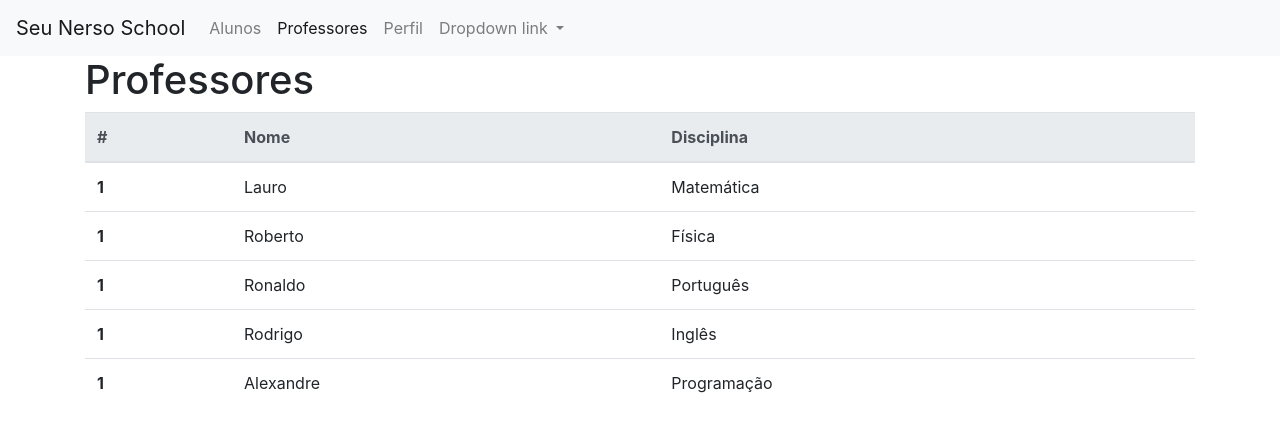
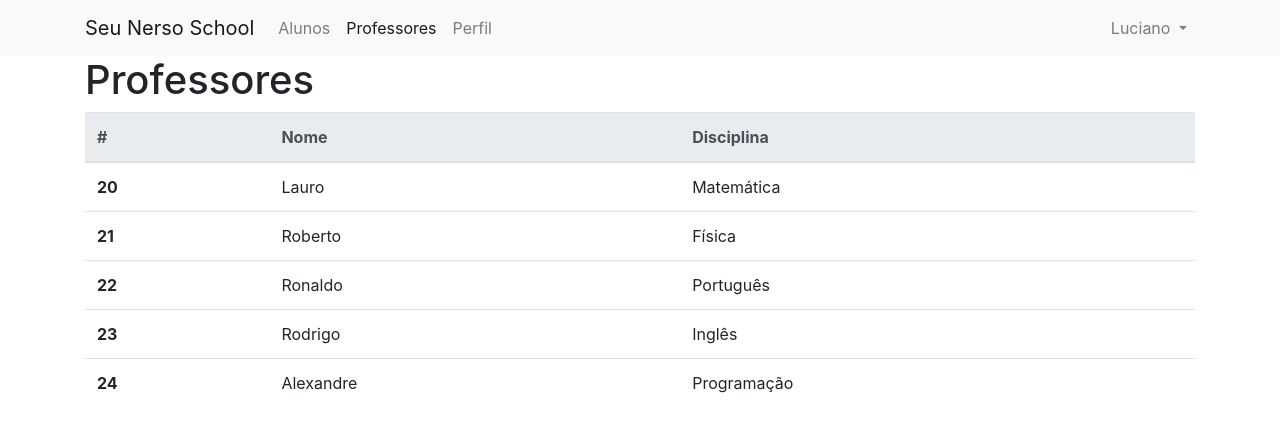
Before and after one commit to lucianoschirmer/SmartSchool, an Angular app: page /professores in a window 1280 px wide. Shown: the top 432 px of the page. Built offline with nearby package versions, Linux system fonts and the light colour scheme.

Commit message:
ajustado dropdown

```diff
--- a/src/app/nav/nav.component.html
+++ b/src/app/nav/nav.component.html
@@ -1,31 +1,37 @@
 <nav class="navbar navbar-expand-lg navbar-light bg-light">
+    <div class="container">
         <a routerLink="dashboard" class="navbar-brand">Seu Nerso School</a>
         <button class="navbar-toggler" type="button" data-toggle="collapse" data-target="#navbarNavDropdown"
             aria-controls="navbarNavDropdown" aria-expanded="false" aria-label="Toggle navigation">
             <span class="navbar-toggler-icon"></span>
         </button>
         <div class="collapse navbar-collapse" id="navbarNavDropdown">
-        <ul class="navbar-nav">
-            <li class="nav-item">
-                <a routerLink="alunos" routerLinkActive="active" class="nav-link">Alunos</a>
+            <ul class="navbar-nav mr-auto">
+                <li class="nav-item" routerLinkActive="active">
+                    <a routerLink="alunos" class="nav-link">Alunos</a>
                 </li>
-            <li class="nav-item">
-                <a routerLink="professores" routerLinkActive="active" class="nav-link">Professores</a>
+                <li class="nav-item" routerLinkActive="active">
+                    <a routerLink="professores" class="nav-link">Professores</a>
                 </li>
-            <li class="nav-item">
-                <a routerLink="perfil" routerLinkActive="active" class="nav-link">Perfil</a>
+                <li class="nav-item" routerLinkActive="active">
+                    <a routerLink="perfil" class="nav-link">Perfil</a>
                 </li>
+            </ul>
+
+            <ul class="navbar-nav" dropdown>
                 <li class="nav-item dropdown">
-                <a class="nav-link dropdown-toggle" href="#" id="navbarDropdownMenuLink" role="button"
-                    data-toggle="dropdown" aria-haspopup="true" aria-expanded="false">
-                    Dropdown link
+                    <a id="button-basic" dropdownToggle class="nav-link dropdown-toggle" id="navbarDropdownMenuLink"
+                        role="button" style="cursor: pointer;" data-toggle="dropdown" aria-haspopup="true"
+                        aria-expanded="false">
+                        Luciano
                     </a>
-                <div class="dropdown-menu" aria-labelledby="navbarDropdownMenuLink">
-                    <a class="dropdown-item" href="#">Action</a>
-                    <a class="dropdown-item" href="#">Another action</a>
-                    <a class="dropdown-item" href="#">Something else here</a>
+                    <div id="dropdown-basic" *dropdownMenu class="dropdown-menu"
+                        aria-labelledby="navbarDropdownMenuLink">
+                        <a class="dropdown-item" href="#">Perfil</a>
+                        <a class="dropdown-item" href="#">Sair</a>
                     </div>
                 </li>
             </ul>
         </div>
+    </div>
 </nav>
--- a/src/app/professores/professores.component.ts
+++ b/src/app/professores/professores.component.ts
@@ -10,11 +10,11 @@ export class ProfessoresComponent implements OnInit {
   titulo = 'Professores';
 
   public professores = [
-    { id: 1, nome: 'Lauro', disciplina: 'Matemática' },
-    { id: 1, nome: 'Roberto', disciplina: 'Física' },
-    { id: 1, nome: 'Ronaldo', disciplina: 'Português' },
-    { id: 1, nome: 'Rodrigo', disciplina: 'Inglês' },
-    { id: 1, nome: 'Alexandre', disciplina: 'Programação' },
+    { id: 20, nome: 'Lauro', disciplina: 'Matemática' },
+    { id: 21, nome: 'Roberto', disciplina: 'Física' },
+    { id: 22, nome: 'Ronaldo', disciplina: 'Português' },
+    { id: 23, nome: 'Rodrigo', disciplina: 'Inglês' },
+    { id: 24, nome: 'Alexandre', disciplina: 'Programação' },
   ];
 
   constructor() { }
```
Lines whose indentation alone changed are shown as unchanged.
